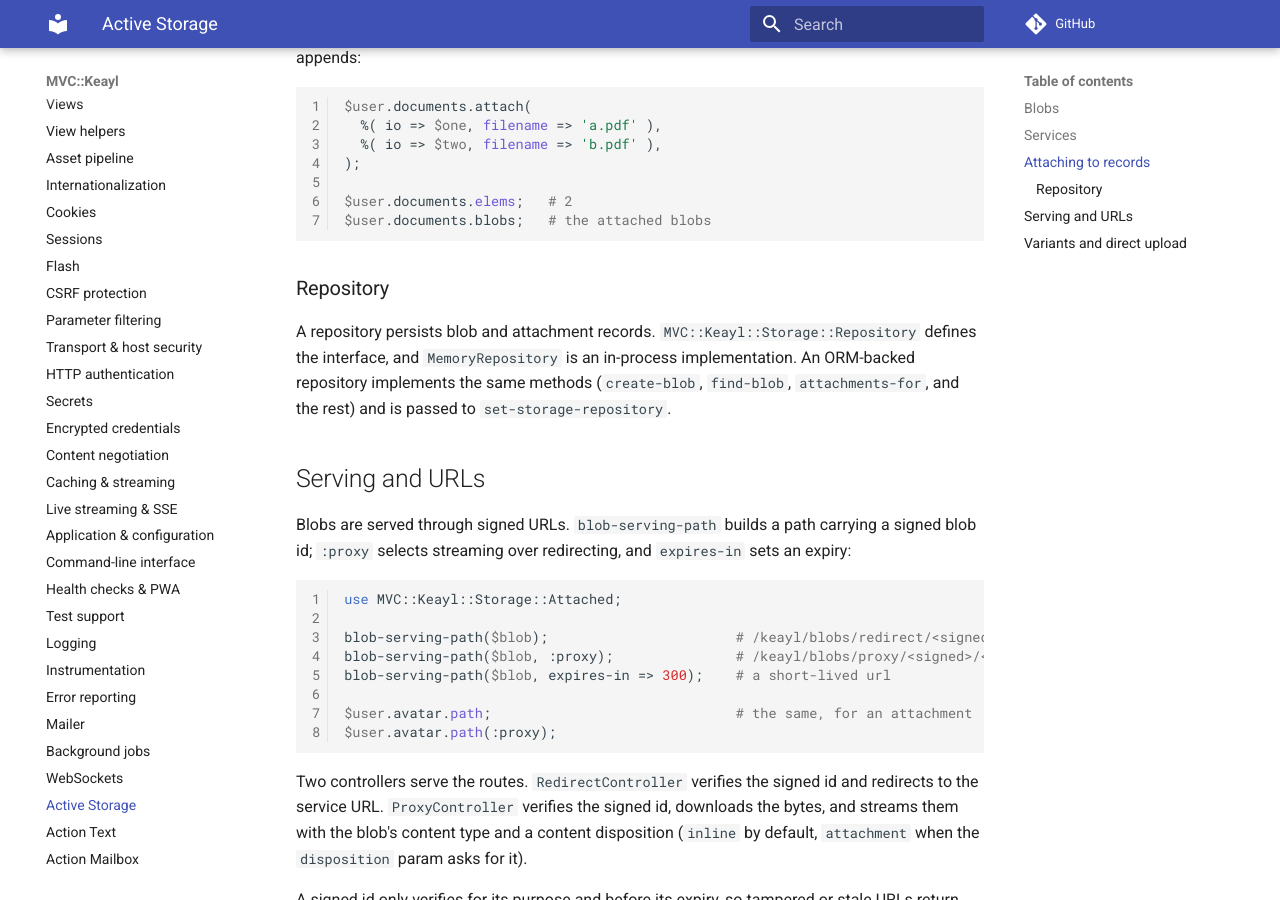
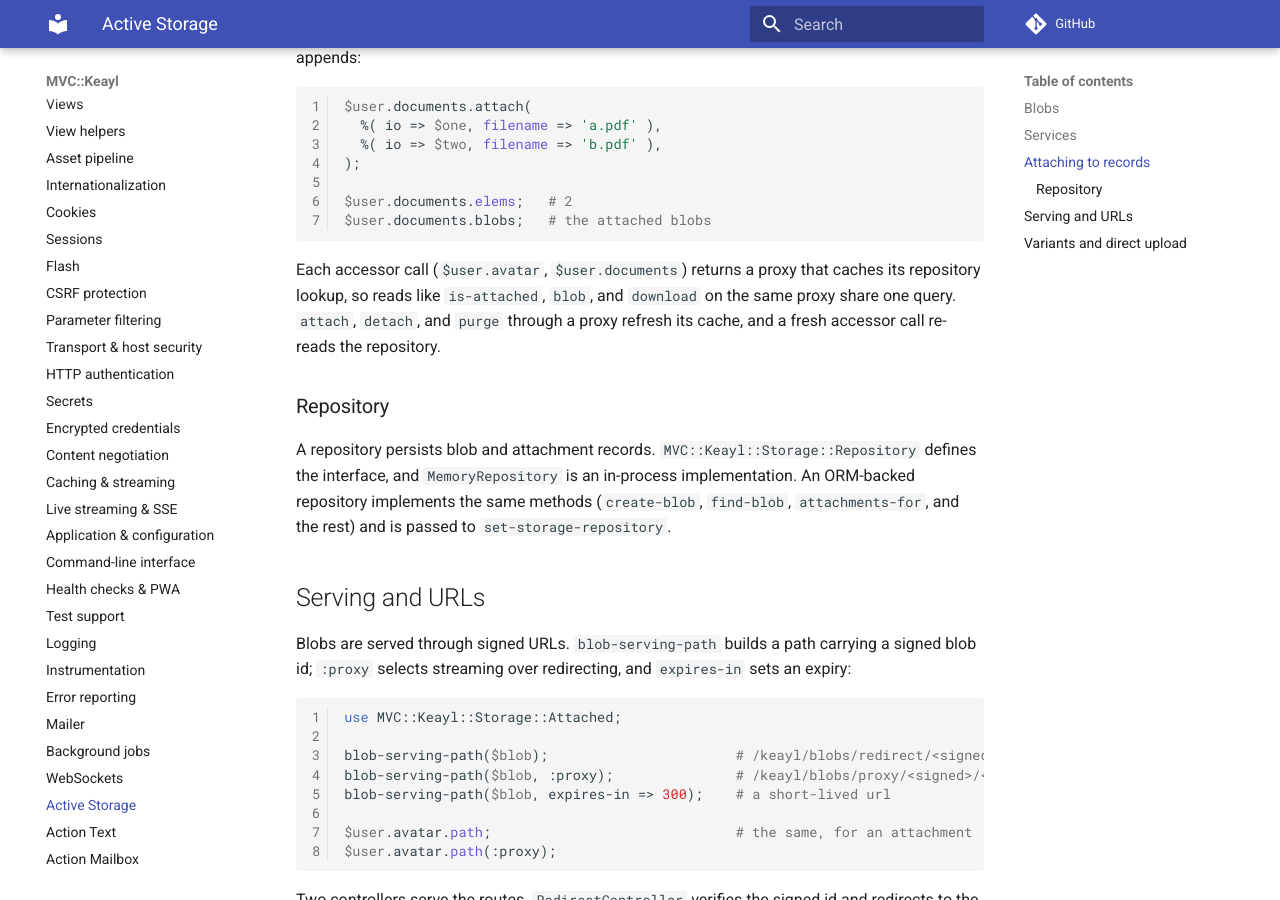
Before and after one commit to gdonald/MVC-Keayl, an MkDocs documentation site: the page built from docs-src/docs/active-storage.md, in a window 1280 px wide and 900 px high, scrolled down 1976 px. Built offline with MkDocs 1.6.1 and Material for MkDocs 9.7.7, drawn with Linux system fonts in a browser that asks for light colours; comment, search, counter and statistics services are not loaded.

Commit message:
Add storage proxy memoization

````diff
--- a/docs-src/docs/active-storage.md
+++ b/docs-src/docs/active-storage.md
@@ -107,6 +107,12 @@ $user.documents.elems;   # 2
 $user.documents.blobs;   # the attached blobs
 ```
 
+Each accessor call (`$user.avatar`, `$user.documents`) returns a proxy that
+caches its repository lookup, so reads like `is-attached`, `blob`, and
+`download` on the same proxy share one query. `attach`, `detach`, and `purge`
+through a proxy refresh its cache, and a fresh accessor call re-reads the
+repository.
+
 ### Repository
 
 A repository persists blob and attachment records.
````
Also changed, not shown: 3 other files.
